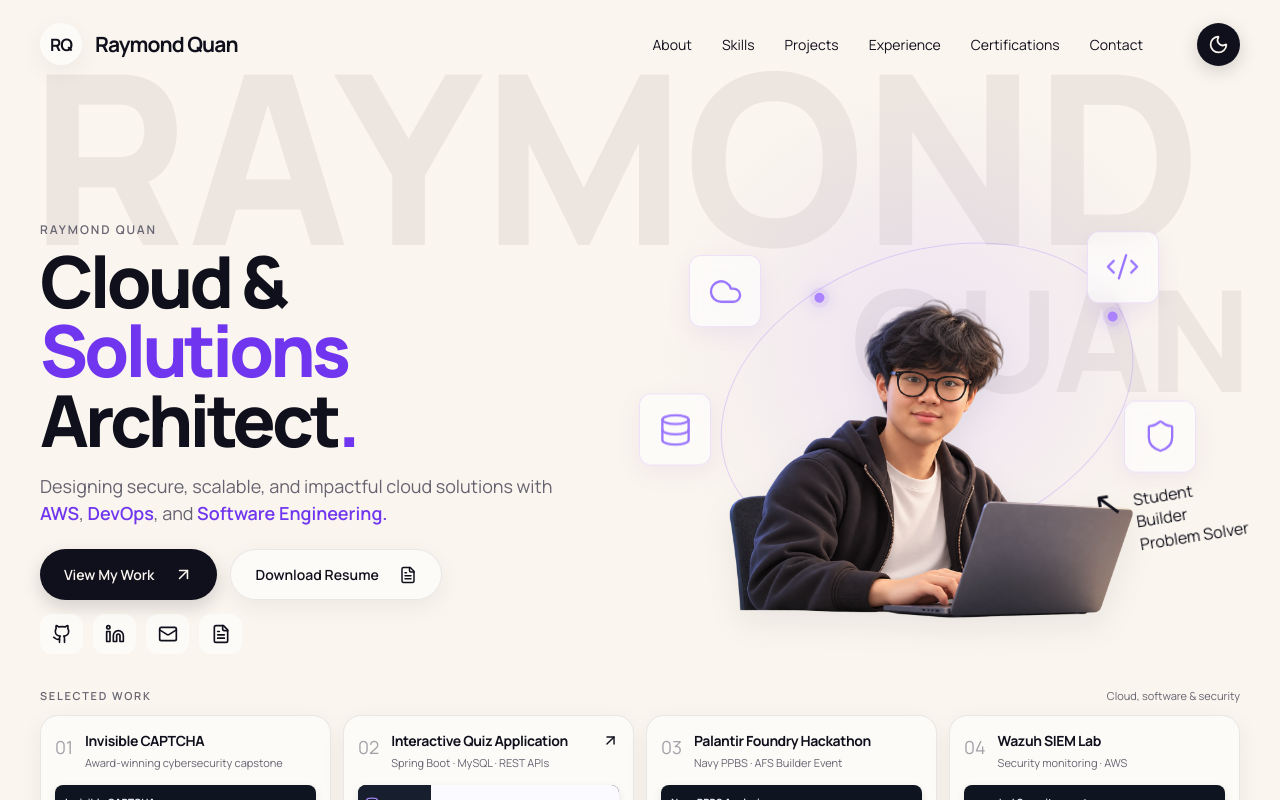
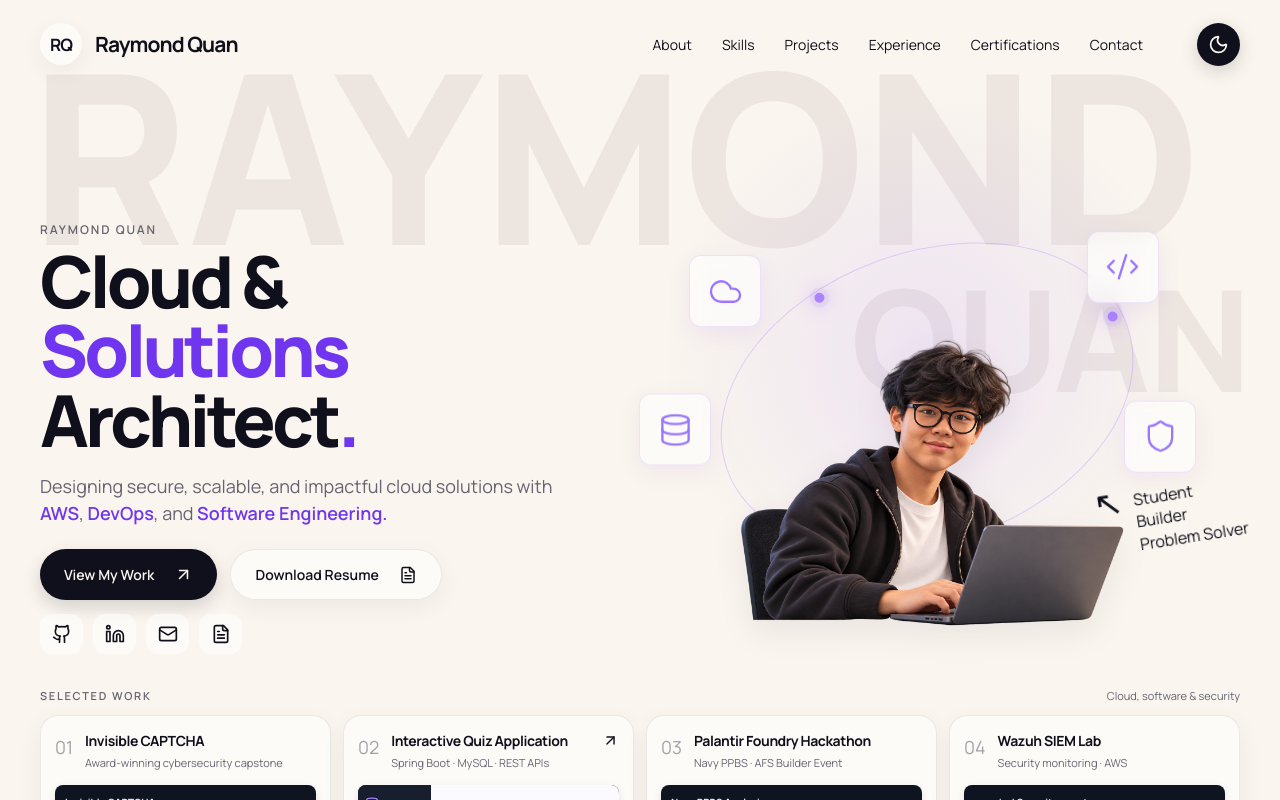
Before and after one commit to RayQCodes/portfolio, a React (Vite) app: page / in a window 1280 px wide. Shown: the top 800 px of the page. Built offline with nearby package versions, Linux system fonts and the light colour scheme.

Commit message:
Update hero portrait to match seated avatar reference

```diff
--- a/src/App.jsx
+++ b/src/App.jsx
@@ -200,8 +200,8 @@ export default function App() {
               </div>
               <img
                 className="hero-avatar"
-                src="/raymond-avatar.png"
-                width="1024"
+                src="/raymond-avatar.png?v=20261011"
+                width="1536"
                 height="1024"
                 alt="3D portrait of Raymond with black glasses, a black jacket, and an unbranded laptop"
                 fetchPriority="high"
```
Also changed, not shown: public/raymond-avatar.png.
